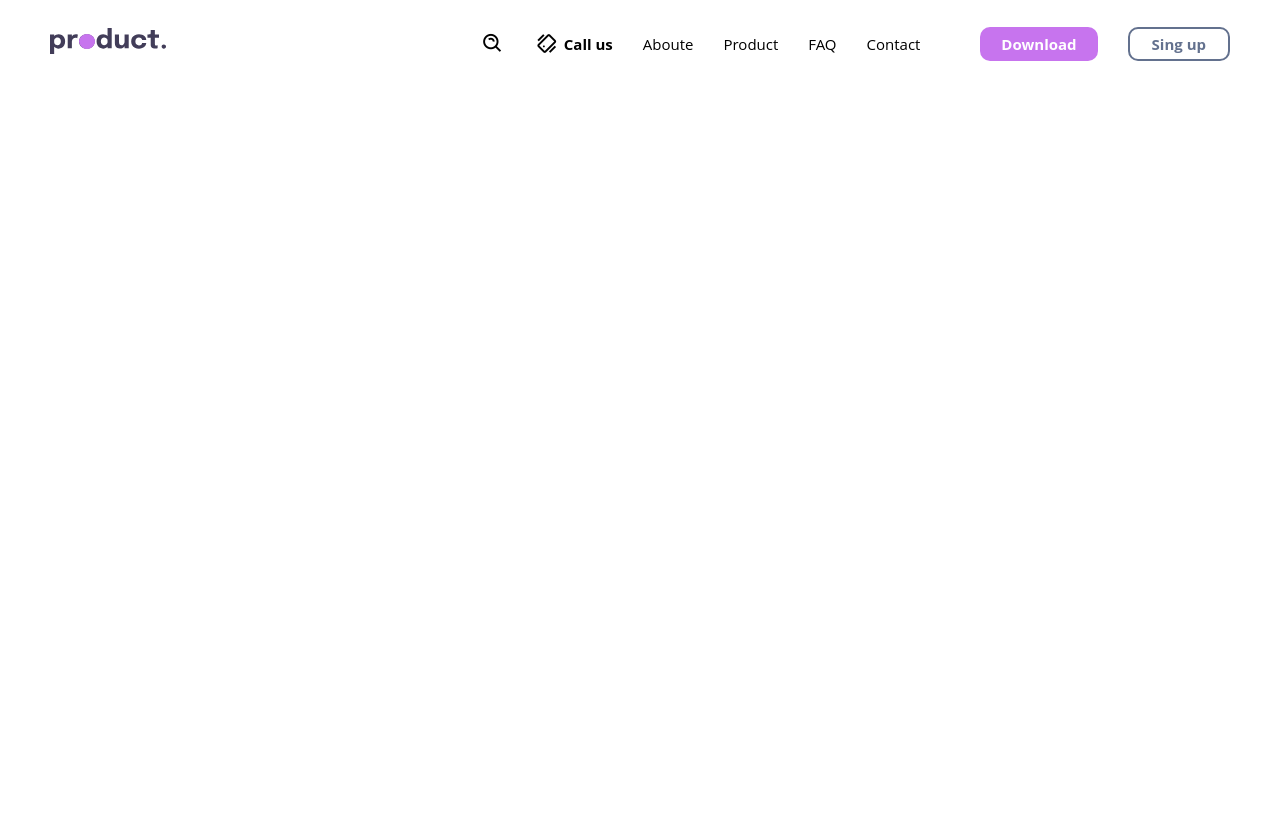
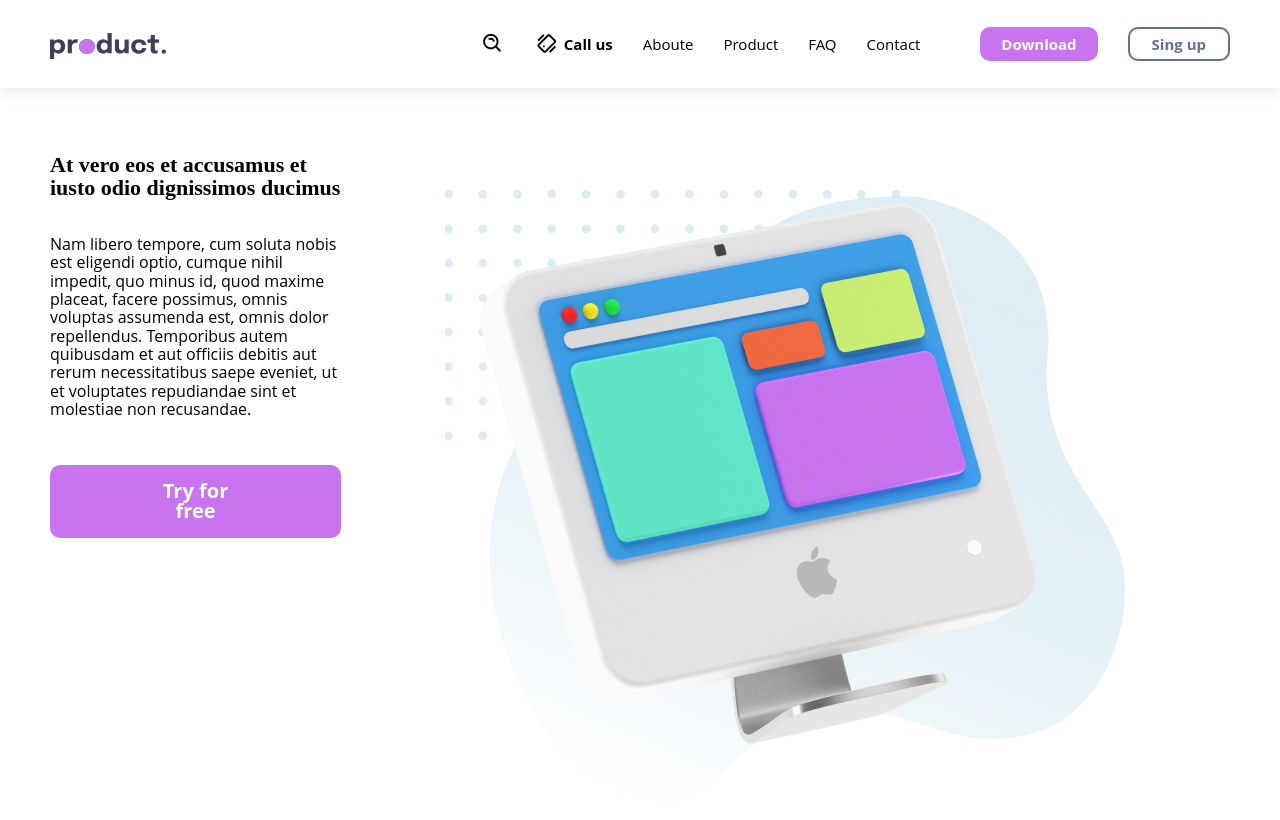
Before and after one commit to WebBoroda/raise-band-product, a plain HTML site: page app/index.html in a window 1280 px wide. Drawn offline with Linux system fonts and the light colour scheme.

Commit message:
add section imac

```diff
--- a/app/index.html
+++ b/app/index.html
@@ -14,7 +14,7 @@
 <body>
 	<div class="site-container">
 		<header class="header">
-  <div class="container menu">
+  <div class="container container__header menu">
     <a class="logo" href="#">
       <svg class="logo__svg">
         <use xlink:href="img/sprite.svg#logo"></use>
@@ -38,8 +38,8 @@
         <li><a href="#">FAQ</a></li>
         <li><a href="#">Contact</a></li>
       </ul>
-      <button class="button__maine btn-reset">Download</button>
-      <button class="button__secondary btn-reset">Sing up</button>
+      <button class="button button__maine btn-reset">Download</button>
+      <button class="button button__secondary btn-reset">Sing up</button>
     </nav>
     <div class="header__burger" aria-label="Відкрити меню">
       <div class="burger__btn">
@@ -50,7 +50,18 @@
 </header>
 
 
-
+    <section class="section imac">
+      <div class="container">
+        <div class="info">
+          <h1 class="title imac__title">At vero eos et accusamus et iusto odio dignissimos ducimus</h1>
+          <div class="imac__text">
+            <p>Nam libero tempore, cum soluta nobis est eligendi optio, cumque nihil impedit, quo minus id, quod maxime placeat, facere possimus, omnis voluptas assumenda est, omnis dolor repellendus. Temporibus autem quibusdam et aut officiis debitis aut rerum necessitatibus saepe eveniet, ut et voluptates repudiandae sint et molestiae non recusandae. </p>
+          </div>
+          <a href="#" class="button button__maine imac__btn btn-reset"  target="_blank">Try for free</a>
+        </div>
+        <img src="img/iMac.png" alt="iMac/png" class="imac__img">
+      </div>
+    </section>
 
 
     <footer class="footer">
--- a/src/scss/_button.scss
+++ b/src/scss/_button.scss
@@ -1,27 +1,25 @@
-.button__maine {
+.button {
+  display: block;
+  text-align: center;
   font-size: 15px;
   font-weight: bold;
   line-height: 150%;
-  color: var(--color-white);
-  background-color: var(--color-primary);
-  padding: 6px 21px;
   border-radius: 10px;
   transition: all .5s ease;
 }
 
+.button__maine {
+  color: var(--color-white);
+  background-color: var(--color-primary);
+  padding: 6px 21px;
+}
+
 .button__secondary {
-  font-size: 15px;
-  font-weight: bold;
-  line-height: 150%;
   padding: 4px 22px;
   color: var(--color-text-button-light);
   background-color: var(--color-white);
   border: 2px solid var(--color-text-button-light);
-  border-radius: 10px;
-  transition: all .5s ease;
 }
-
-
 
 .button__maine:hover {
   box-shadow: 0px 5px 10px rgba(76, 174, 80, 0.3);
--- a/src/scss/_settings.scss
+++ b/src/scss/_settings.scss
@@ -10,7 +10,7 @@ html {
 
 body {
   margin: 0;
-  font-family: 'Open Sans', sans-serif;
+  font-family: Open Sans;
   background-color: var(--color-white);
 }
 
@@ -60,11 +60,48 @@ ul {
 }
 
 .container {
+  max-width: 1260px;
   margin: 0 auto;
-  padding: 0 15px;
-  max-width: 1200px;
+  padding: 0 10px;
+  display: flex;
+  flex-direction: column;
 }
+
+@media (min-width: 767px) {
+  .container {
+    padding: 0 40px;
+  }
+}
+
+@media (min-width: 1023px) {
+  .container {
+    padding: 0 40px;
+    flex-direction: row;
+
+  }
+}
+
+
 
 .js-focus-visible :focus:not(.focus-visible) {
   outline: none;
 }
+
+
+//typography
+
+.title {
+  font-family: Epilogue;
+  font-style: normal;
+  font-weight: bold;
+  font-size: 22px;
+  line-height: 23px;
+}
+
+.text {
+
+  font-style: normal;
+  font-weight: normal;
+  font-size: 18px;
+  line-height: 150%;
+}
--- a/src/scss/_vars.scss
+++ b/src/scss/_vars.scss
@@ -13,6 +13,7 @@
   --color-text-add-light: #BAD9E7;
 
   --color-shadow-success: #C774EE;
-  --color-shadow-primary: #FFFFFF;
+  --color-shadow-primary: rgba(32, 108, 164, 0.16);
+  ;
 
 }
--- a/src/scss/components/_header.scss
+++ b/src/scss/components/_header.scss
@@ -1,7 +1,13 @@
-.container {
-  max-width: 1260px;
+.header {
+  box-shadow: 0px 2px 16px var(--color-shadow-primary);
+}
+
+.container__header {
+  display: flex;
+  flex-direction: row;
+  align-items: center;
+  justify-content: center;
   height: 70px;
-  padding: 0 10px;
   font-size: 24px;
   line-height: 150%;
 }
@@ -9,6 +15,7 @@
 .logo__svg {
   width: 116px;
   height: 45px;
+  margin-top: 15px;
 }
 
 .menu,
@@ -212,14 +219,10 @@
   color: inherit;
 }
 
-@media (min-width: 767px) {
-  .container {
-    padding: 0 40px;
-  }
-}
+
 
 @media (min-width: 1023px) {
-  .container {
+  .container__header {
     height: 88px;
     font-size: 15px;
   }
@@ -227,6 +230,10 @@
   .menu * :not(:last-child) {
     margin: 0;
     margin-right: 30px;
+  }
+
+  .logo__svg {
+    margin-top: 10px;
   }
 
 
--- /dev/null
+++ b/src/scss/components/section__imac.scss
@@ -0,0 +1,25 @@
+.section {}
+
+.imac {
+  padding-top: 50px;
+  margin-bottom: 50px;
+}
+
+// .info {}
+
+.imac__title {
+  padding-bottom: 20px;
+}
+
+.imac__text {
+  padding-bottom: 30px;
+}
+
+.imac__btn {
+  font-size: 20px;
+  line-height: 100%;
+  padding: 16.5px 93px;
+}
+
+
+@media (min-width: 767px) {}
--- a/src/scss/main.scss
+++ b/src/scss/main.scss
@@ -8,3 +8,4 @@
 // }
 
 @import "./components/header";
+@import "./components/section__imac";
```
Also changed, not shown: src/index.html (+12 -1 lines), src/partials/header.html (+3 -3 lines), app/css/components/section__imac.css (added), app/css/global.css, app/css/main.css, 3 other files.
